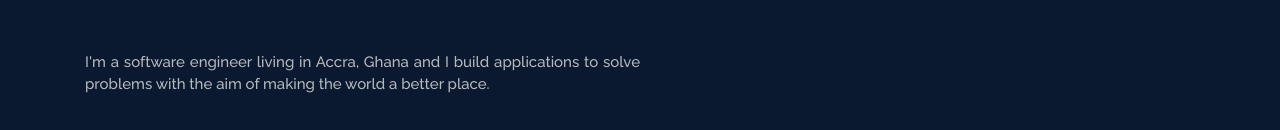
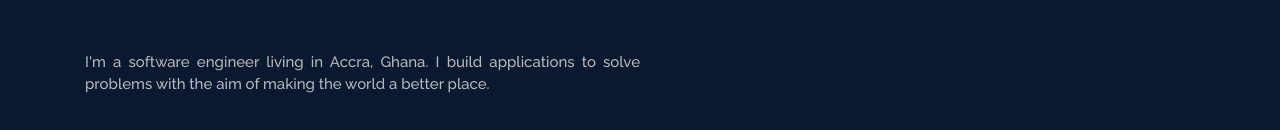
Before and after one commit to KwameKert/myportfolio, a Vue app: page / in a window 1280 px wide. Shown: the part 412-542 px from the top of the page. Built offline with nearby package versions, Linux system fonts and the light colour scheme.

Commit message:
typo fixed

```diff
--- a/src/components/Homepage.vue
+++ b/src/components/Homepage.vue
@@ -4,7 +4,7 @@
             <h5>Hi, my name is</h5>
             <h2 class="name">Kertice Asante</h2>
             <h4 class="headline">I create things for the web</h4>
-            <p class=" intro  mb-3" >I'm a software engineer living in Accra, Ghana and I build applications to solve  problems with  the aim of making the world a better place.</p>
+            <p class=" intro  mb-3" >I'm a software engineer living in Accra, Ghana. I build applications to solve  problems with  the aim of making the world a better place.</p>
 
             <a  href="https://www.linkedin.com/in/kertice-asante-aa4224173/" target="blank" class="btn btn-outline-primary" style="margin-left: 0px;">Connect with me</a>
         </div>
```
